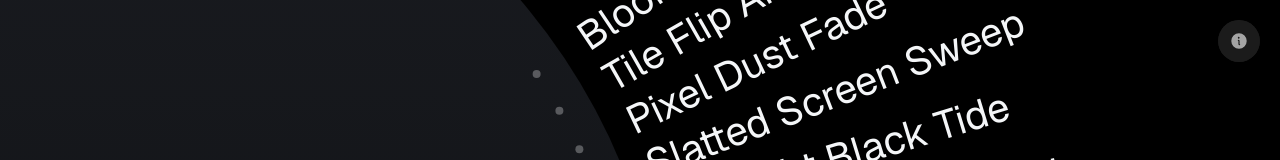
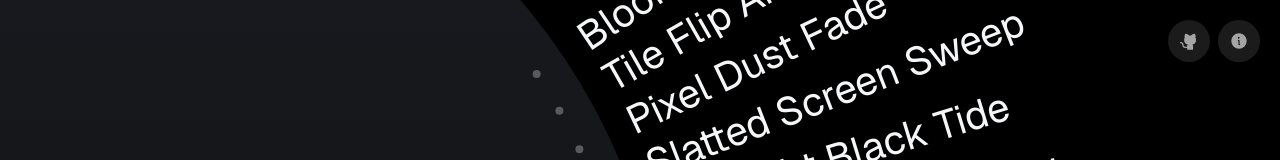
Before and after one commit to yix2614/animation-gallery, a React (Vite) app: page / in a window 1280 px wide. Shown: the top 160 px of the page. Built offline with nearby package versions, Linux system fonts and the light colour scheme.

Commit message:
Polish install popover

```diff
--- a/src/components/TransitionInfoPopover.tsx
+++ b/src/components/TransitionInfoPopover.tsx
@@ -1,9 +1,10 @@
-import { Info as InfoIcon } from '@phosphor-icons/react';
+import { GithubLogo, Info as InfoIcon } from '@phosphor-icons/react';
 import { Check, Copy, X } from 'lucide-react';
 import { useState } from 'react';
 import './transition-info-popover.css';
 
 const INSTALL_COMMAND = 'npm install transitery';
+const GITHUB_URL = 'https://github.com/yix2614/animation-gallery';
 
 function buildAgentPrompt(effect: string) {
   return `Add transitery to my React app.
@@ -43,6 +44,18 @@ export function TransitionInfoPopover({ effect }: { effect: string }) {
 
   return (
     <div className="install-popover" data-transition-ui data-state={open ? 'open' : 'closed'}>
+      <div className="install-popover__actions">
+        <a
+          className="install-popover__github"
+          href={GITHUB_URL}
+          target="_blank"
+          rel="noopener noreferrer"
+          aria-label="Open GitHub repository"
+          onPointerDown={(event) => event.stopPropagation()}
+        >
+          <GithubLogo aria-hidden="true" size={19} weight="fill" />
+        </a>
+
         <div className="install-popover__panel" role="dialog" aria-labelledby="install-popover-title" aria-hidden={!open}>
           <button
             className="install-popover__trigger"
@@ -64,6 +77,7 @@ export function TransitionInfoPopover({ effect }: { effect: string }) {
             <p>Install the package with npm, or hand the prepared prompt to your coding agent.</p>
           </header>
         </div>
+      </div>
 
       <div className="install-popover__command">
         <span aria-hidden="true">$</span>
--- a/src/components/transition-info-popover.css
+++ b/src/components/transition-info-popover.css
@@ -13,6 +13,41 @@
   z-index: 120;
   font-family: "Inter Variable", Inter, sans-serif;
   isolation: isolate;
+}
+
+.install-popover__actions {
+  display: flex;
+  align-items: flex-start;
+  justify-content: flex-end;
+  gap: 8px;
+}
+
+.install-popover__github {
+  display: inline-flex;
+  align-items: center;
+  justify-content: center;
+  width: var(--closed-size);
+  height: var(--closed-size);
+  border-radius: 50%;
+  color: oklch(0.72 0 0);
+  background: var(--popover-bg);
+  box-shadow: 0 18px 34px -28px rgb(0 0 0 / 0.72);
+  text-decoration: none;
+  transition: color 140ms ease, transform 140ms ease;
+}
+
+.install-popover__github:hover,
+.install-popover__github:focus-visible {
+  color: oklch(0.92 0 0);
+}
+
+.install-popover__github:active {
+  transform: scale(0.96);
+}
+
+.install-popover__github:focus-visible {
+  outline: 2px solid rgb(255 255 255 / 0.82);
+  outline-offset: 3px;
 }
 
 .install-popover__panel {
@@ -76,6 +111,7 @@
 }
 
 .install-popover__trigger:focus-visible,
+.install-popover__github:focus-visible,
 .install-popover__copy:focus-visible {
   outline: 2px solid rgb(255 255 255 / 0.82);
   outline-offset: 3px;
@@ -305,13 +341,21 @@ body:has(.install-popover__trigger:hover) .cursor-ring {
   color: oklch(0.36 0 0);
 }
 
+[data-theme='light'] .install-popover__github {
+  color: oklch(0.36 0 0);
+  box-shadow: 0 18px 34px -28px rgb(0 0 0 / 0.28);
+}
+
 [data-theme='light'] .install-popover__trigger:hover,
 [data-theme='light'] .install-popover__trigger:focus-visible,
-[data-theme='light'] .install-popover[data-state='open'] .install-popover__trigger {
+[data-theme='light'] .install-popover[data-state='open'] .install-popover__trigger,
+[data-theme='light'] .install-popover__github:hover,
+[data-theme='light'] .install-popover__github:focus-visible {
   color: oklch(0.2 0 0);
 }
 
 [data-theme='light'] .install-popover__trigger:focus-visible,
+[data-theme='light'] .install-popover__github:focus-visible,
 [data-theme='light'] .install-popover__copy:focus-visible {
   outline-color: rgb(0 0 0 / 0.5);
 }
```
Lines whose indentation alone changed are shown as unchanged.
